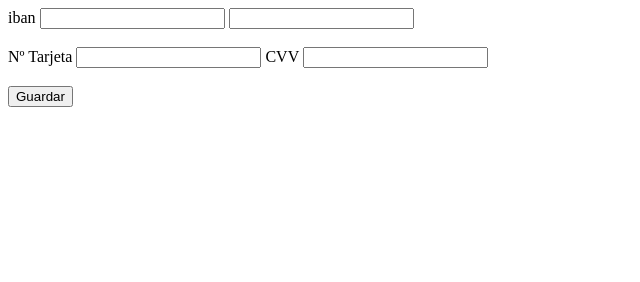
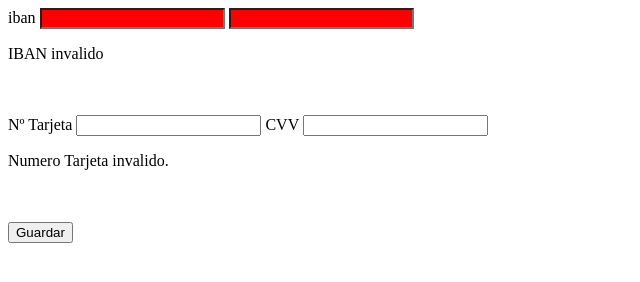
Before and after one commit to aalexgarciagl/DWEC, a plain HTML site: page Ejercicios/ejercicio1Eventos/index.html in a window 1280 px wide. Both pictures are taken after a click on the button "Guardar". Shown: the whole page, without its empty margins (0-640 px from the left). Drawn offline with Linux system fonts and the light colour scheme.

Commit message:
Terminado

```diff
--- a/Ejercicios/ejercicio1Eventos/app.js
+++ b/Ejercicios/ejercicio1Eventos/app.js
@@ -1,5 +1,33 @@
+
+function guardarPulsado(){
+  var idIban = document.getElementById("idIban").value
+  var idCuenta = document.getElementById("idCuenta").value
+  var nTar = document.getElementById("nTar").value
+  var ibanValido
+  var nTarValido
+  if(validarIdCuenta(idCuenta) && validarIdIban(idIban)){
+    document.getElementById("errorIban").innerText = ""
+    document.getElementById("idIban").style.backgroundColor = "white"
+    document.getElementById("idCuenta").style.backgroundColor = "white"
+    ibanValido = true
+  }else{
+    document.getElementById("errorIban").innerText = "IBAN invalido"
+    document.getElementById("idIban").style.backgroundColor = "red"
+    document.getElementById("idCuenta").style.backgroundColor = "red"
+  }
+
+  if(validarNtar(nTar)){
+    document.getElementById("errorTar").innerText = ""
+    nTarValido = true
+  }else{
+    document.getElementById("errorTar").innerText = "Numero Tarjeta invalido."
+  }
+}
 
 
+function borrarCvv(){
+  const cvv = document.getElementById("cvv").value = ""
+}
 
 function validarIdIban(idIban){
   var regExp = /[ES76]|[ES78]/
@@ -23,7 +51,7 @@ function validarIdCuenta(idCuenta){
 
 function validarNtar(nTar){
   var regExp = /^\d{16}$/
-  if(regExp.test(ntar)){
+  if(regExp.test(nTar)){
     return true
   }else{
     return false
--- a/Ejercicios/ejercicio1Eventos/index.html
+++ b/Ejercicios/ejercicio1Eventos/index.html
@@ -9,14 +9,16 @@
 <body>
   iban
   <input type="text" id="idIban"> <input type="text" id="idCuenta">
+  <p id="errorIban"></p>
   <br>
   <br>
   Nº Tarjeta
-  <input type="text" id="nTar">
+  <input type="text" id="nTar" onchange="borrarCvv()">
   CVV
   <input type="text" id="cvv">
+  <p id="errorTar">asd</p>
   <br>
   <br>
-  <Button>Guardar</Button>
+  <Button onclick="guardarPulsado()">Guardar</Button>
 </body>
 </html>
```
